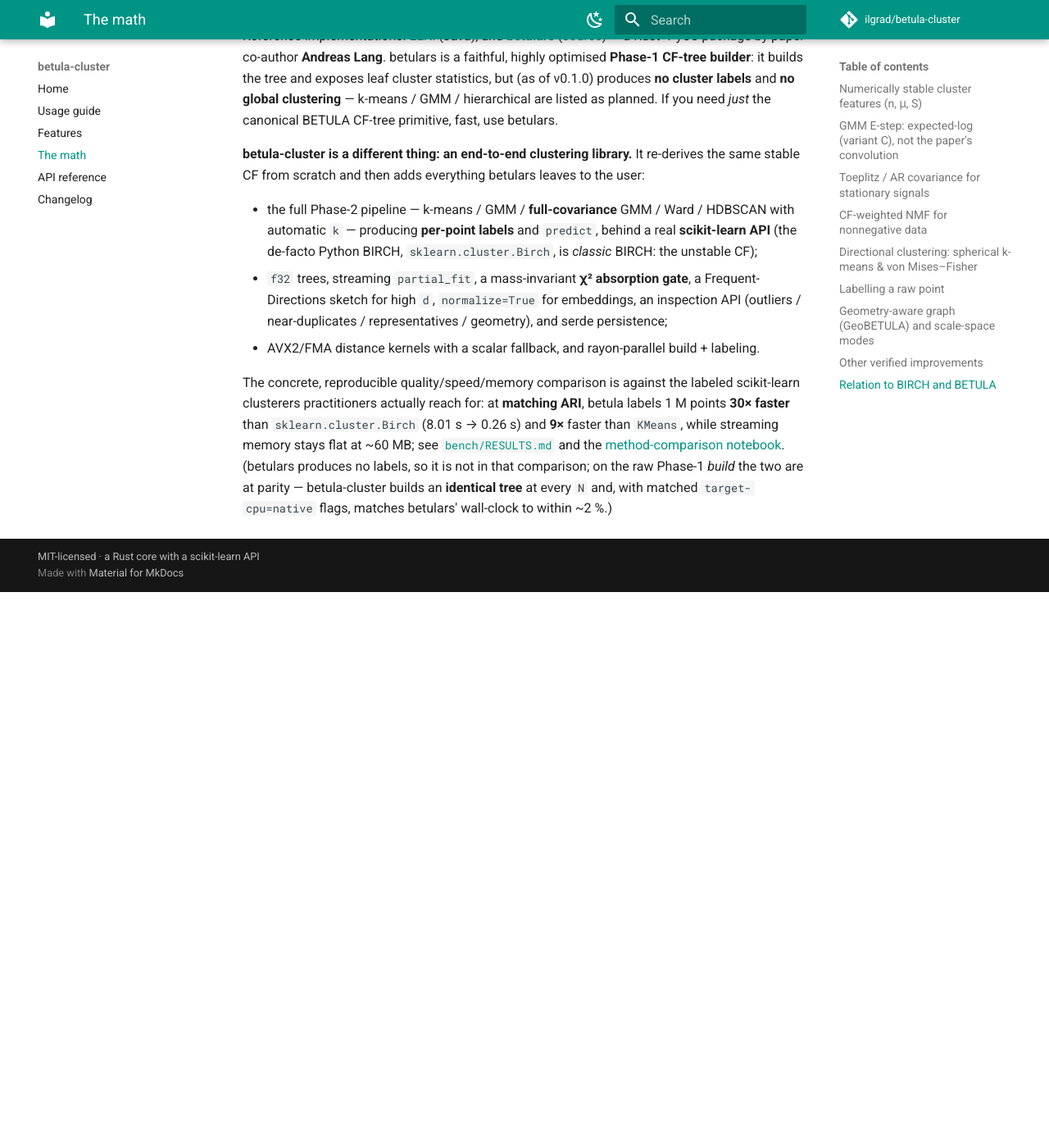
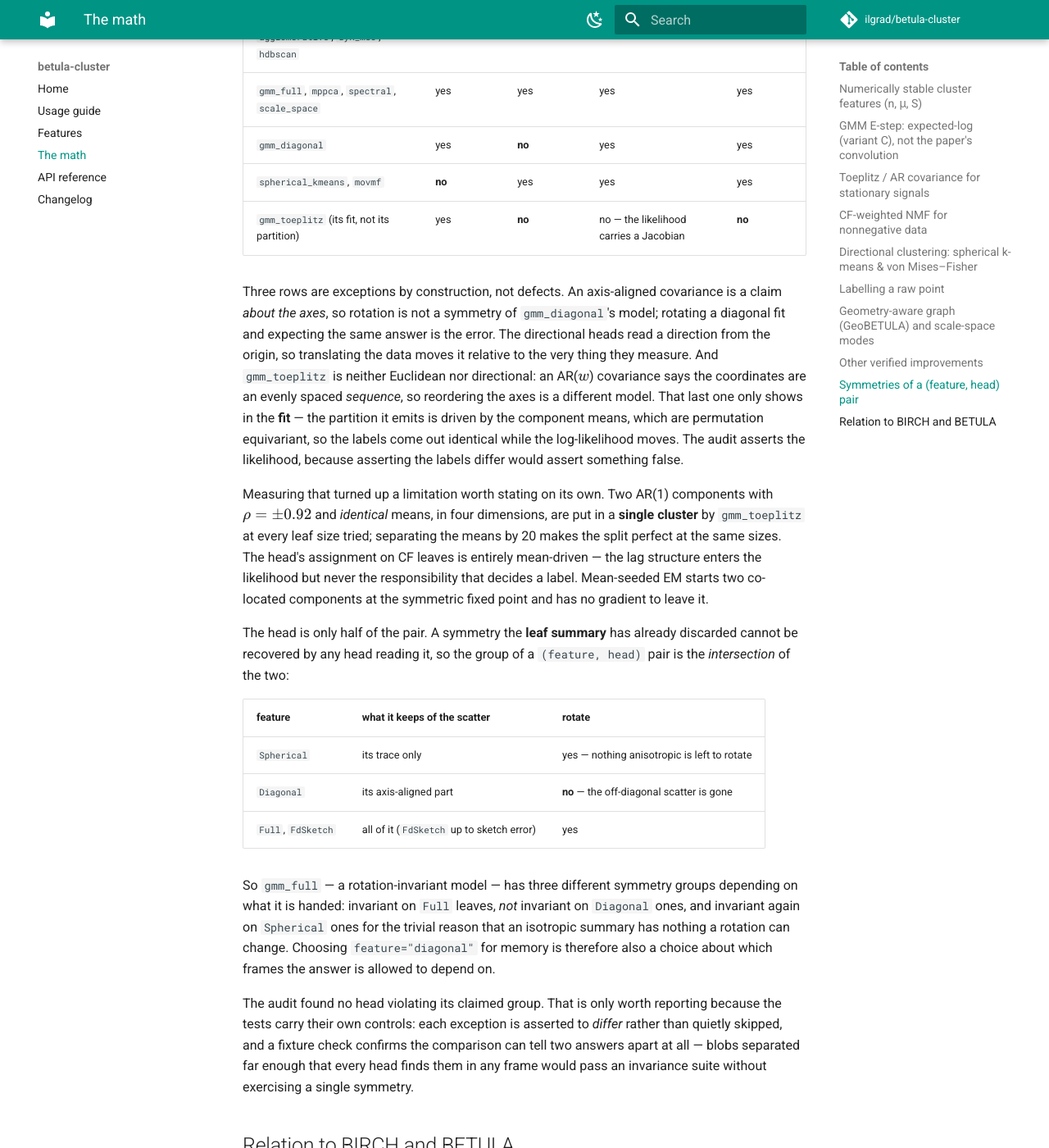
Before and after one commit to ilgrad/betula-cluster, an MkDocs documentation site: the page built from docs/MATH.md, in a window 1280 px wide and 1400 px high, scrolled down 10540 px. Shown: the whole window at 82% size. Built offline with MkDocs 1.6.1 and Material for MkDocs 9.7.7, drawn with Linux system fonts in a browser that asks for light colours; comment, search, counter and statistics services are not loaded; before the commit the page ends 11262 px from its top, so only the background shows below that; some of the changed text lies outside the part shown.

Commit message:
test(equivariance): state and enforce the symmetry group of every (feature, head) pair
A head answers a question about the data, not about the coordinates it arrived in, and which
change of frame it may ignore is a property of its model that is easy to lose by accident --
to a bandwidth in absolute data units, a covariance floor applied before whitening, or an
initialisation that reads coordinate 0. Nothing in the crate stated those groups, so nothing
could notice one being lost.

All eleven Euclidean heads now run in five frames and their partitions are compared up to
relabelling, with the exceptions asserted to *differ* rather than skipped: gmm_diagonal is not
rotation invariant because an axis-aligned covariance is a claim about the axes, and the
directional heads are not translation invariant because a direction is read from the origin.
No head violated its claimed group -- reportable only because the suite carries its own
controls, one of which superimposes two of the four groups and requires most heads to notice,
since blobs separated far enough to be found in any frame would pass an invariance suite
without exercising a single symmetry.

Two findings came out of the second axis, the leaf summary. A symmetry the feature has already
discarded cannot be recovered downstream, so gmm_full -- a rotation-invariant model -- is
invariant on Full leaves, *not* invariant on Diagonal ones (the default cov_dense keeps only
diag(variance)), and invariant again on Spherical ones because an isotropic summary has nothing
a rotation can change. And gmm_toeplitz reads the coordinate order only in its fit: two AR(1)
components with rho = +-0.92 and identical means land in a single cluster at every leaf size
tried, so the assignment on CF leaves is entirely mean-driven. That collapse is filed
separately; here it is the reason the Toeplitz assertion is about the likelihood.

Tests and docs only; no behaviour changes.

```diff
--- a/docs/MATH.md
+++ b/docs/MATH.md
@@ -385,6 +385,61 @@ non-convex-aware, but still the weakest head on `covtype`, where every cell scor
   $(n, \mu, S)$ triple, so every downstream head is unchanged. The clipped value flows identically
   into the leaf entry and its ancestors, preserving the "each node = merge of its subtree" invariant.
 
+## Symmetries of a (feature, head) pair
+
+A clustering head answers a question about the *data*, not about the coordinates it arrived in.
+Which change of frame it is allowed to ignore is a property of its model — and one that is easy to
+lose by accident, to a bandwidth in absolute data units, a covariance floor added before whitening,
+or an initialisation that reads coordinate 0. The groups the crate claims, and enforces in
+`tests/equivariance.rs`:
+
+| head | translate | rotate | uniform scale | swap axes |
+|---|---|---|---|---|
+| `kmeans`, `ward_hac`, `agglomerative`, `dyn_msc`, `hdbscan` | yes | yes | yes | yes |
+| `gmm_full`, `mppca`, `spectral`, `scale_space` | yes | yes | yes | yes |
+| `gmm_diagonal` | yes | **no** | yes | yes |
+| `spherical_kmeans`, `movmf` | **no** | yes | yes | yes |
+| `gmm_toeplitz` (its fit, not its partition) | yes | **no** | no — the likelihood carries a Jacobian | **no** |
+
+Three rows are exceptions by construction, not defects. An axis-aligned covariance is a claim *about
+the axes*, so rotation is not a symmetry of `gmm_diagonal`'s model; rotating a diagonal fit and
+expecting the same answer is the error. The directional heads read a direction from the origin, so
+translating the data moves it relative to the very thing they measure. And `gmm_toeplitz` is neither
+Euclidean nor directional: an AR($w$) covariance says the coordinates are an evenly spaced
+*sequence*, so reordering the axes is a different model. That last one only shows in the **fit** —
+the partition it emits is driven by the component means, which are permutation equivariant, so the
+labels come out identical while the log-likelihood moves. The audit asserts the likelihood, because
+asserting the labels differ would assert something false.
+
+Measuring that turned up a limitation worth stating on its own. Two AR(1) components with
+$\rho = \pm 0.92$ and *identical* means, in four dimensions, are put in a **single cluster** by
+`gmm_toeplitz` at every leaf size tried; separating the means by 20 makes the split perfect at the
+same sizes. The head's assignment on CF leaves is entirely mean-driven — the lag structure enters the
+likelihood but never the responsibility that decides a label. Mean-seeded EM starts two co-located
+components at the symmetric fixed point and has no gradient to leave it.
+
+The head is only half of the pair. A symmetry the **leaf summary** has already discarded cannot be
+recovered by any head reading it, so the group of a `(feature, head)` pair is the *intersection* of
+the two:
+
+| feature | what it keeps of the scatter | rotate |
+|---|---|---|
+| `Spherical` | its trace only | yes — nothing anisotropic is left to rotate |
+| `Diagonal` | its axis-aligned part | **no** — the off-diagonal scatter is gone |
+| `Full`, `FdSketch` | all of it (`FdSketch` up to sketch error) | yes |
+
+So `gmm_full` — a rotation-invariant model — has three different symmetry groups depending on what
+it is handed: invariant on `Full` leaves, *not* invariant on `Diagonal` ones, and invariant again on
+`Spherical` ones for the trivial reason that an isotropic summary has nothing a rotation can change.
+Choosing `feature="diagonal"` for memory is therefore also a choice about which frames the answer is
+allowed to depend on.
+
+The audit found no head violating its claimed group. That is only worth reporting because the tests
+carry their own controls: each exception is asserted to *differ* rather than quietly skipped, and a
+fixture check confirms the comparison can tell two answers apart at all — blobs separated far enough
+that every head finds them in any frame would pass an invariance suite without exercising a single
+symmetry.
+
 ## Relation to BIRCH and BETULA
 
 This library is a from-scratch Rust implementation of the **BETULA** cluster feature — the
```
Also changed, not shown: CHANGELOG.md (+30 -0 lines), 1 other file.
